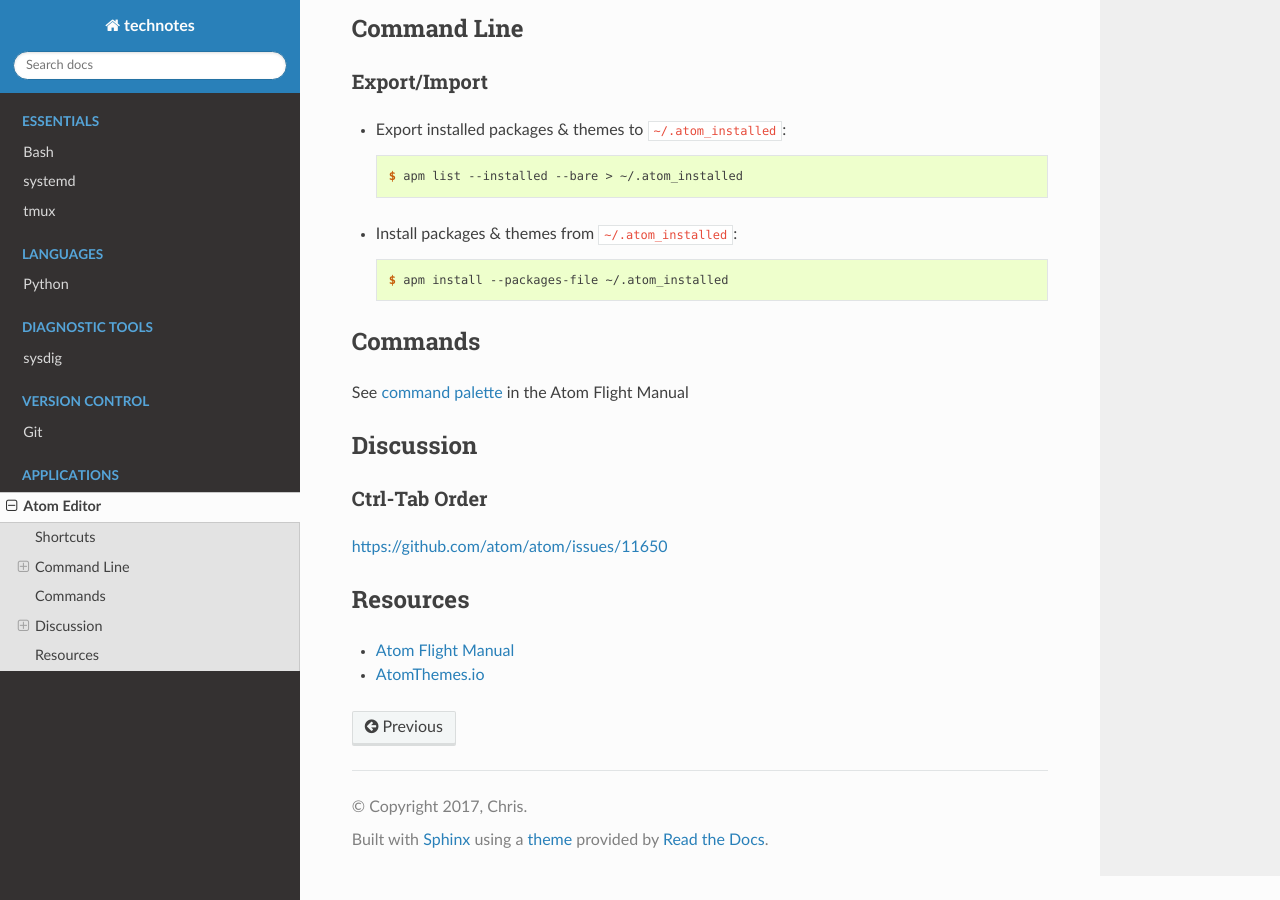
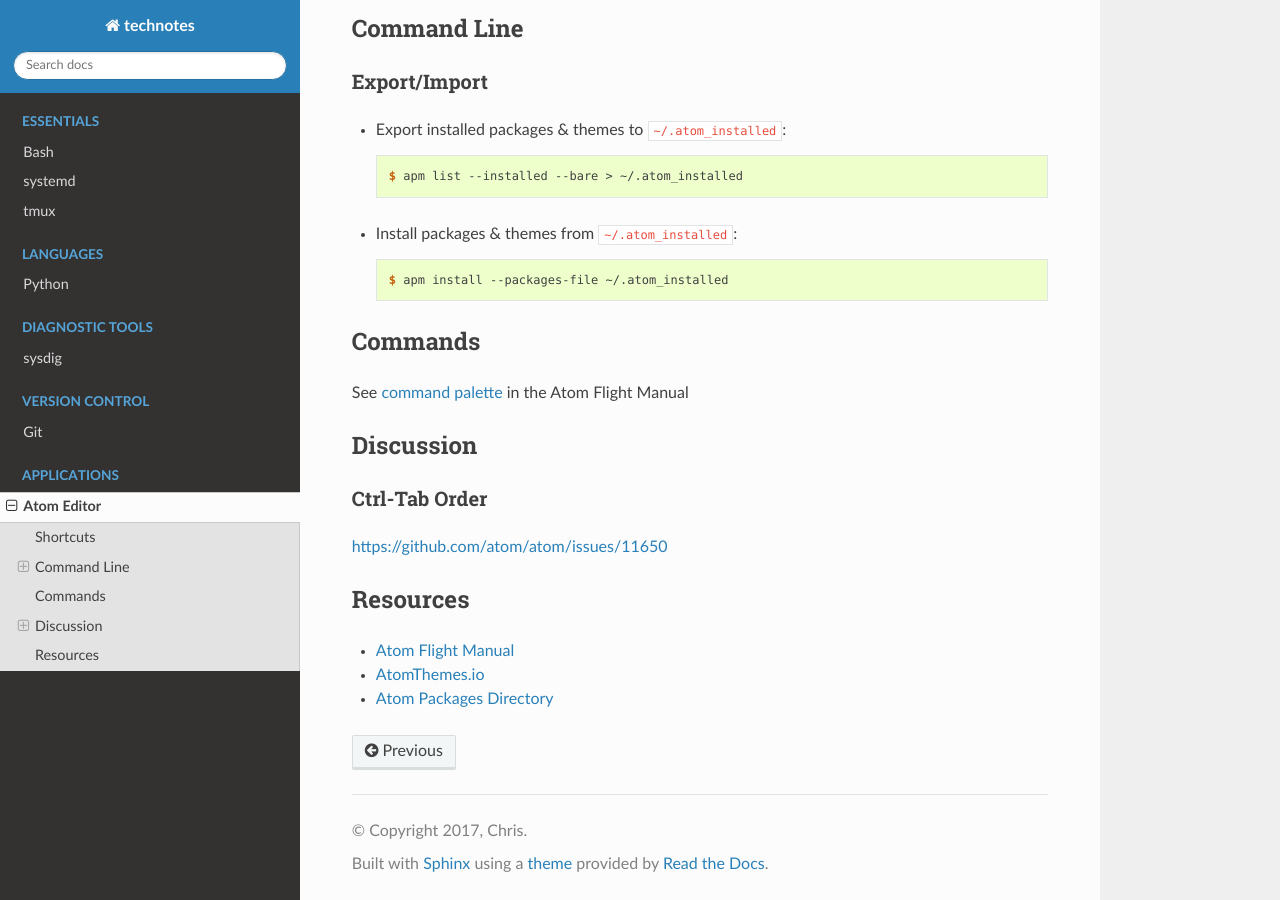
Before and after one commit to heterotopian/technotes, a Sphinx documentation site: the page built from source/atom.rst, in a window 1280 px wide and 900 px high, scrolled down 703 px. Built offline with Sphinx 7.4.7 and the Read the Docs theme 2.0.0, drawn with Linux system fonts in a browser that asks for light colours.

Commit message:
Add Atom Packages Directory

```diff
--- a/source/atom.rst
+++ b/source/atom.rst
@@ -82,3 +82,4 @@
 
 - `Atom Flight Manual <http://flight-manual.atom.io/>`_
 - `AtomThemes.io <http://atomthemes.io/>`_
+- `Atom Packages Directory <http://atom-packages.directory/>`_
```
